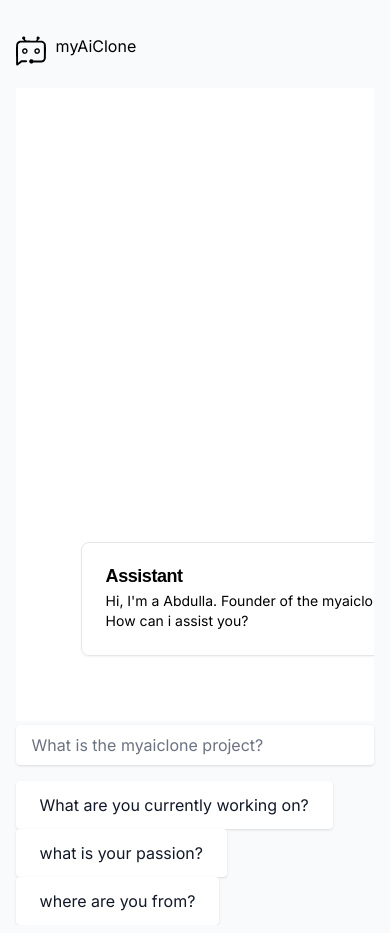
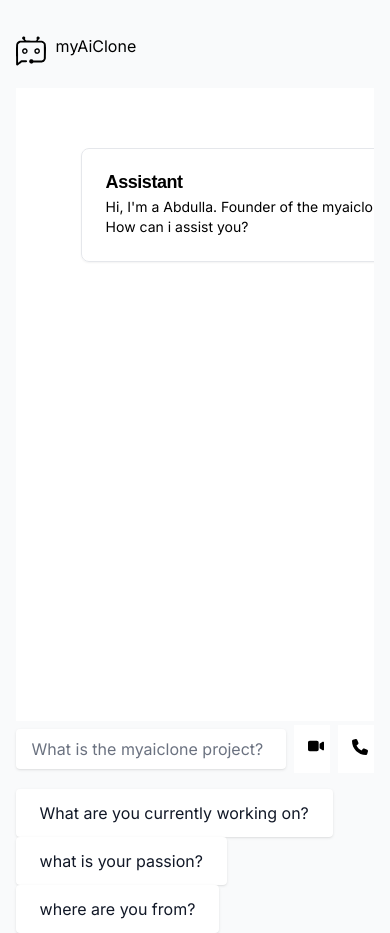
Before and after one commit to AbdullA-Ababakre/text-chatbot, a Next.js app: page / in a window 390 px wide. Built offline with nearby package versions, Linux system fonts and the light colour scheme.

Commit message:
add video and phone icon

```diff
--- /dev/null
+++ b/src/app/components/PrompotBox.css
@@ -0,0 +1,13 @@
+.icon-logo {
+  margin: 6px;
+  width: 1rem;
+}
+
+.icon-container {
+  height: 3rem;
+  cursor: pointer;
+}
+
+.icon-container:hover {
+  background-color: aliceblue;
+}
--- a/src/app/components/PromptBox.jsx
+++ b/src/app/components/PromptBox.jsx
@@ -1,5 +1,6 @@
 import React from "react";
 import { sourceCodePro } from "../styles/fonts";
+import "./PrompotBox.css";
 
 const PromptBox = ({
   prompt,
@@ -18,7 +19,7 @@
   };
   return (
     <>
-      <div className="flex items-center mb-4">
+      <div className="flex items-center mb-4 gap-2">
         {/* {labelText && (
           <label htmlFor="" className="mr-4">
             {labelText}
@@ -33,6 +34,19 @@
           placeholder={placeHolderText || "Enter your prompt"}
           className="mt-1 w-full py-2 px-4 bg-white text-gray-900 placeholder-gray-500 focus:outline-none focus:ring-2 focus:ring-blue-500 rounded shadow"
         />
+
+        <div className="py-2 px-2 mt-1 bg-white h-full icon-container">
+          <img
+            className="icon-logo icon-logo-video"
+            src="/assets/images/video-solid.svg"
+          />
+        </div>
+        <div className="py-2 px-2 mt-1 bg-white h-full icon-container">
+          <img
+            className="icon-logo icon-logo-phone"
+            src="/assets/images/phone-solid.svg"
+          />
+        </div>
 
         {/* {!disableButton && (
           <button
--- a/src/app/components/ResultWithSources.jsx
+++ b/src/app/components/ResultWithSources.jsx
@@ -36,14 +36,10 @@
     }
   }, [messages]);
 
-  const maxMsgToScroll = 5;
-
   return (
     <div
       ref={messagesContainerRef}
-      className={`bg-white p-10 overflow-y-auto flex flex-col space-y-4 ${
-        messages.length < maxMsgToScroll && "justify-end"
-      } chat-container-content`}
+      className={`bg-white p-10 overflow-y-auto flex flex-col space-y-4 chat-container-content`}
     >
       {messages &&
         messages.map((message, index) => {
```
Also changed, not shown: public/assets/images/phone-solid.svg (added), public/assets/images/video-solid.svg (added).
